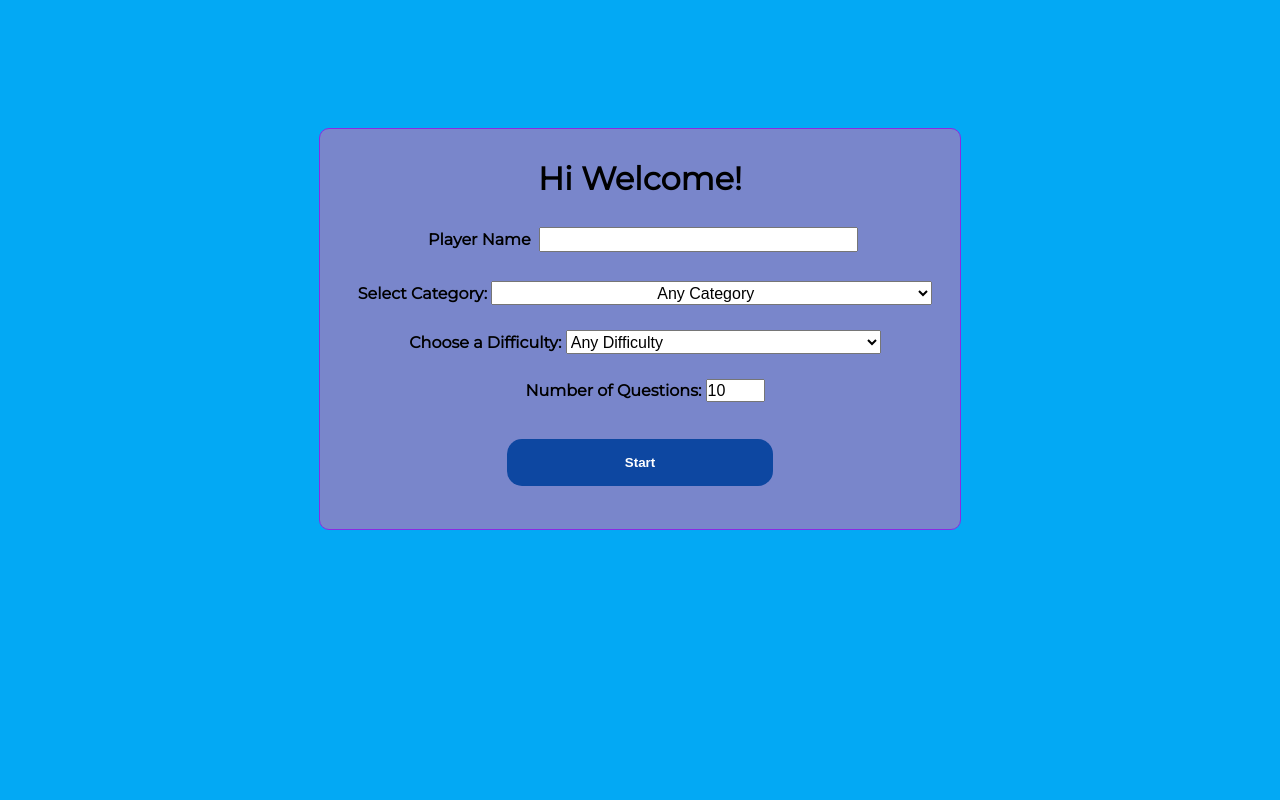
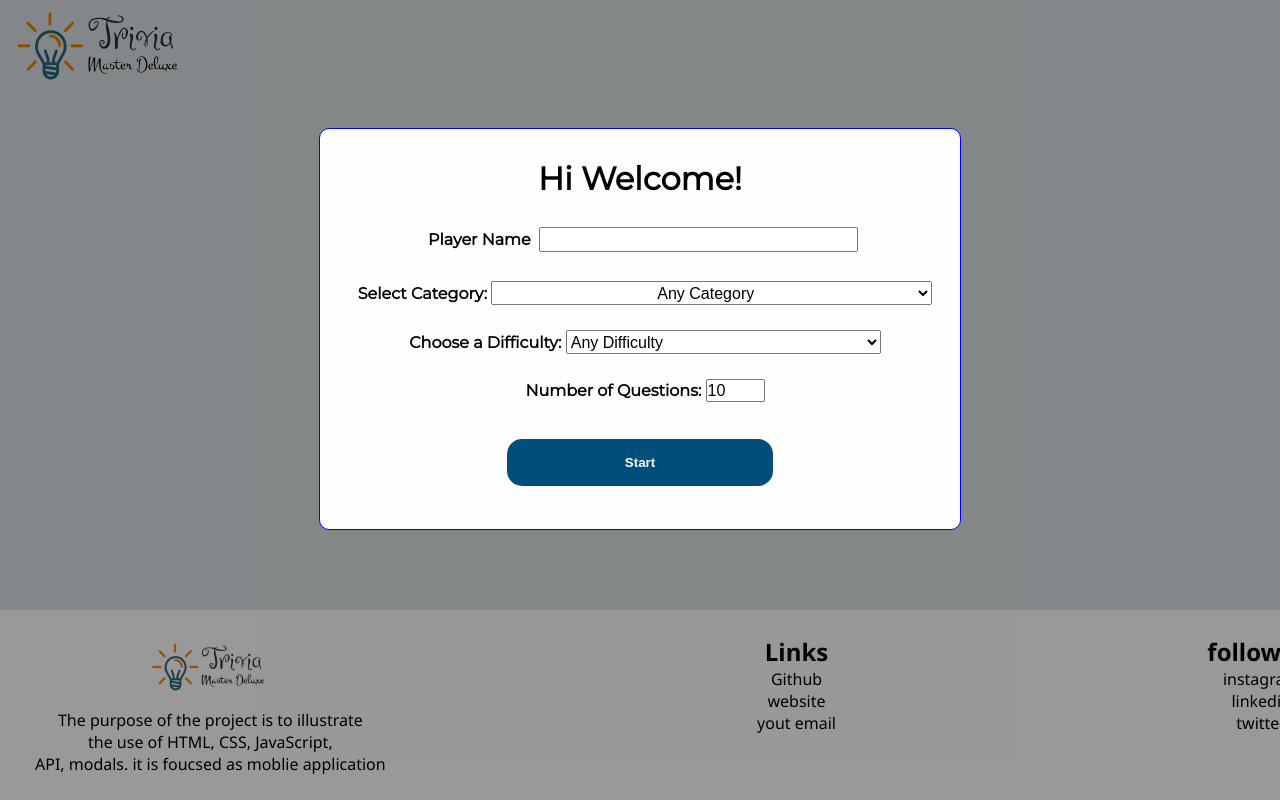
Before and after one commit to rrayachhetri/Phase-1-Project, a plain HTML site: page index.html in a window 1280 px wide. Drawn offline with nearby package versions, Linux system fonts and the light colour scheme.

Commit message:
footer style

```diff
--- a/assets/css/style.css
+++ b/assets/css/style.css
@@ -4,8 +4,8 @@
 }
 
 :root {
-    --primary: #7986cb;
-    --secondary: #283593;
+    --primary: yellow;
+    --secondary: red;
     --dark: black;
     --light: white;
        background-image: url("../img/background.png");
@@ -13,7 +13,7 @@
 
 body {
     /* background-image: url("../img/background.png"); */
-    background-color: #03a9f4;
+    background-color: #DCE1E3;
     font-family: Montserrat, sans-serif;
     width: 100%;
     min-height: 100vh;
@@ -29,7 +29,7 @@ body {
     height: 100%;
     overflow: hidden;
     background-color: rgb(0,0,0);
-    background-color: #03a9f4;
+    background-color: rgba(0,0,0,0.4);
 }
 
 .result-modal {
@@ -45,9 +45,9 @@ body {
 
 /* Modal Content */
 .modal-content {
-    background-color: #7986cb;
+    background-color: #fefefe;
     margin: 10% auto;
-    border: 1px solid blueviolet; /*#888*/
+    border: 1px solid blue; /*#888*/
     border-radius: 10px;
     width: 50%;
     height: 50%;
@@ -261,7 +261,7 @@ button {
     border: none;
     border-radius: 15px;
     /* background-image: linear-gradient(to left, blue,purple); */
-    background-color: #0d47a1;
+    background-color: #004E7C;
 }
 
 .hide {
@@ -270,7 +270,7 @@ button {
 
 button:hover {
     /* background-image: linear-gradient(to right, blue,purple); */
-    background-color: #00897b;
+    background-color: #4DA8DA;
 }
 
 .gif {
@@ -285,11 +285,18 @@ footer {
     display: flex;
     justify-content: center;
     justify-content: space-between;
+    position: fixed;
+    position: fixed;
+    left: 0;
+    bottom: 0;
+    width: 100%;
+   text-align: center;
 }
 
 footer img {
     width: 40%;
 }
+
 
 
 @media screen and (max-width: 980) {
--- a/index.html
+++ b/index.html
@@ -12,6 +12,11 @@
 </head>
 
 <body>
+    <header>
+        <nav>
+            <img id="logo" src="./assets/img/Logo.png" alt="">
+        </nav>
+    </header>
     <main>
         <!-- Start of Modal -->
         <div id="mymodal" class="modal">
@@ -71,9 +76,7 @@
             </div>
         </div>
         <!-- End of Modal -->
-        <nav>
-            <img id="logo" src="./assets/img/Logo.png" alt="">
-        </nav>
+
         <div id="game-container" class="pure-g">
             <div class="pure-u-xl-1-3 pure-u-xl-1-5 pure-u-lg-1-2">
                 <!-- Card Content -->
```
